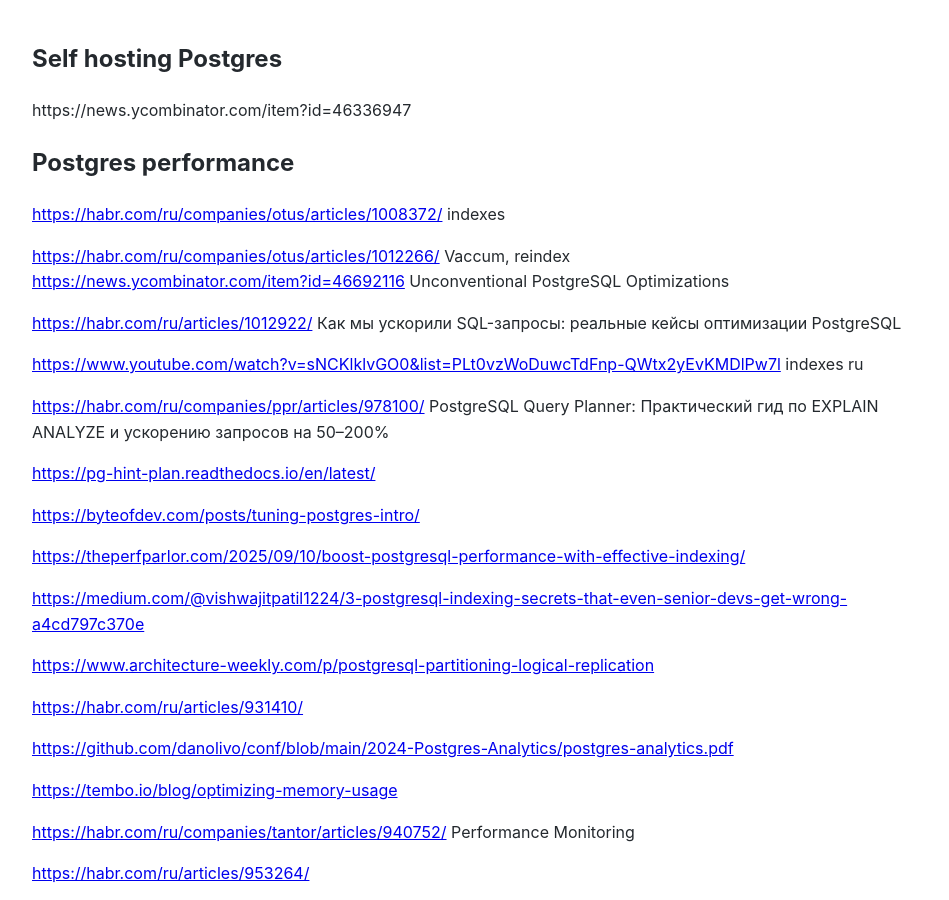
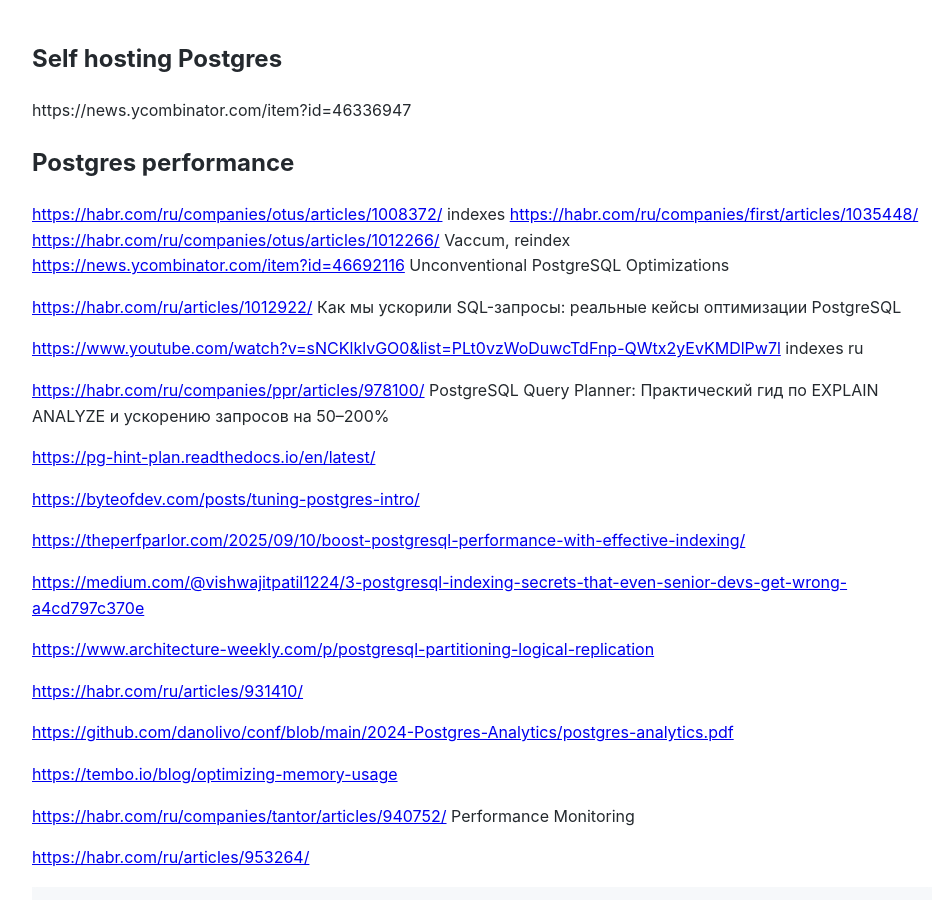
Before and after one commit to Michael-Lubinsky/michael-lubinsky.github.com, a Jekyll site: the page built from pg/pg_performance.md, in a window 1280 px wide and 900 px high. Shown: the whole window, without its empty margins (158-1107 px from the left). Built offline with Jekyll 4.4.1, drawn with Linux system fonts in a browser that asks for light colours; our own code applies the rules of GitHub Pages for plain Markdown files.

Commit message:
Update pg_performance.md

```diff
--- a/pg/pg_performance.md
+++ b/pg/pg_performance.md
@@ -4,7 +4,7 @@
 ## Postgres performance
 
 <https://habr.com/ru/companies/otus/articles/1008372/> indexes
-
+<https://habr.com/ru/companies/first/articles/1035448/>
 <https://habr.com/ru/companies/otus/articles/1012266/> Vaccum, reindex
 <https://news.ycombinator.com/item?id=46692116> 	Unconventional PostgreSQL Optimizations
 
```
